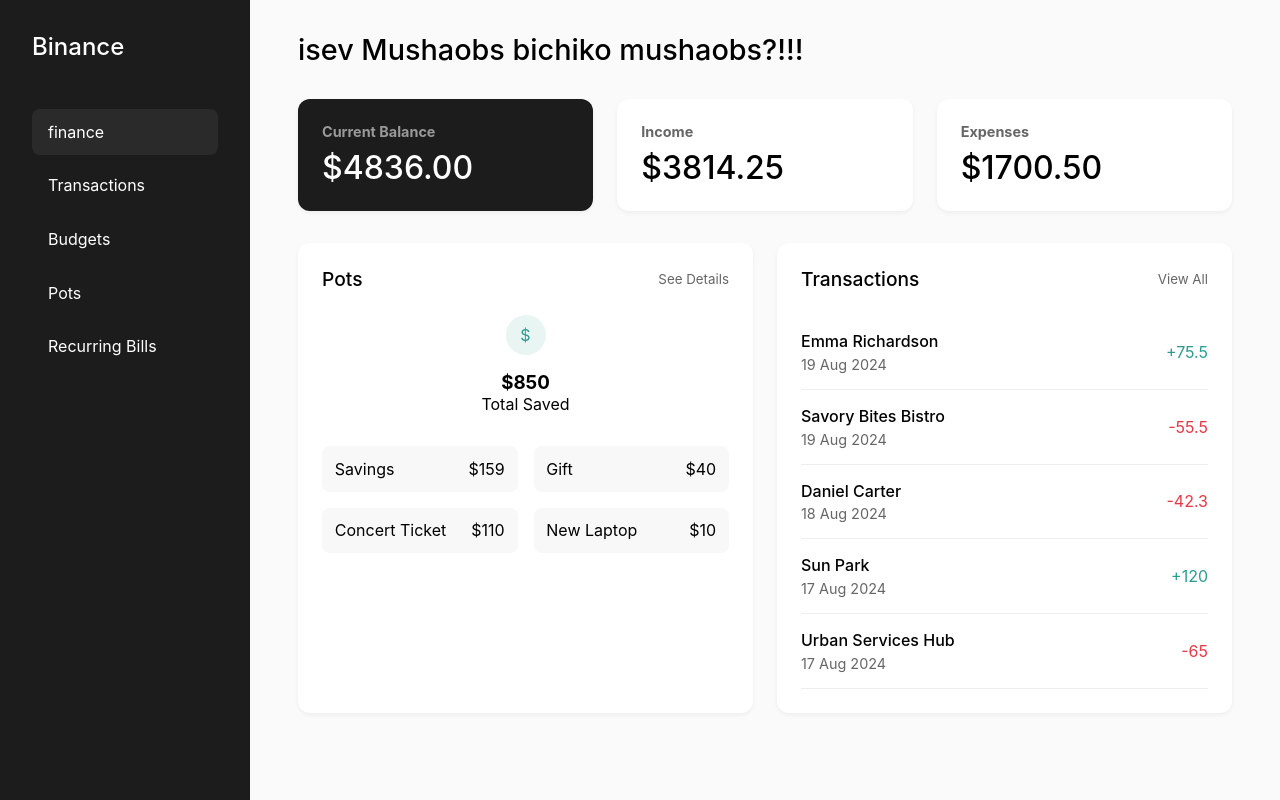
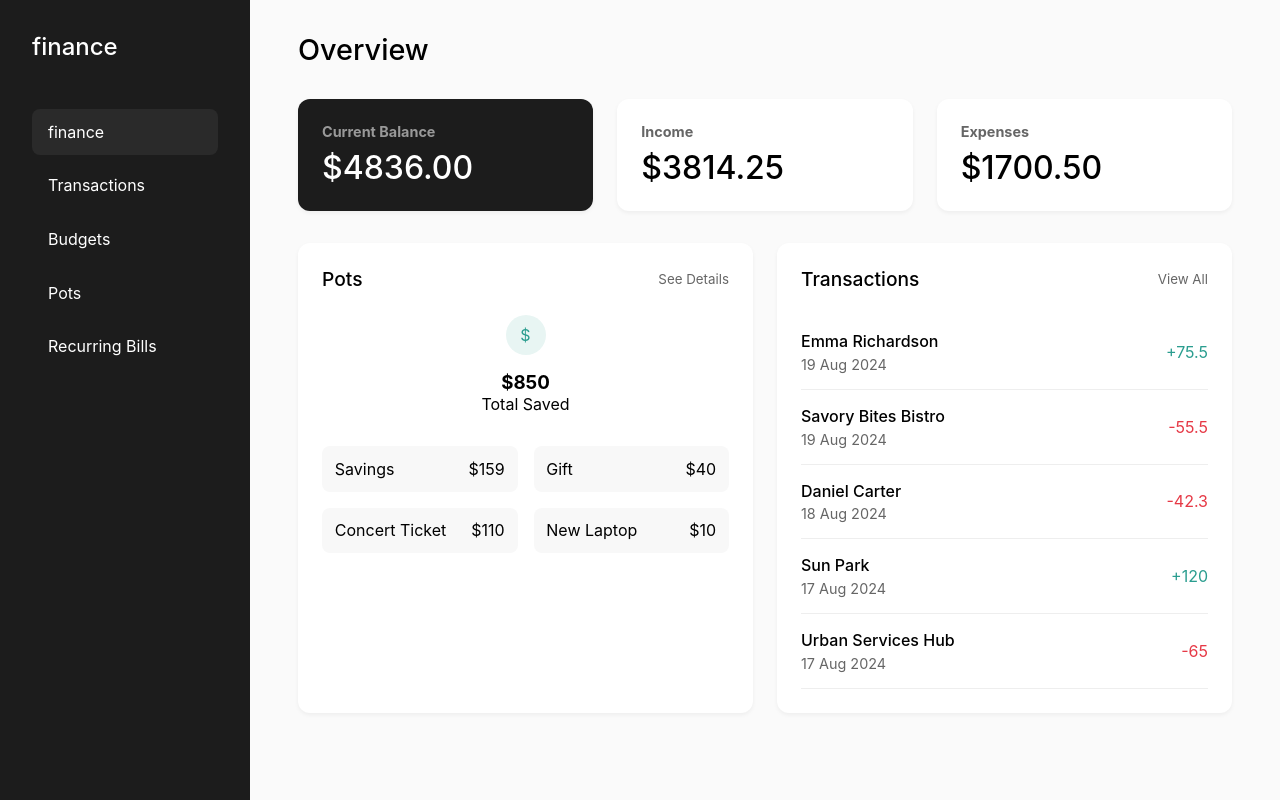
Before and after one commit to Levvani/PW-Final, a React (Create React App) app: page / in a window 1280 px wide. Built offline with nearby package versions, Linux system fonts and the light colour scheme.

Commit message:
works again

```diff
--- a/src/App.js
+++ b/src/App.js
@@ -27,7 +27,7 @@ function App() {
   return (
     <div className="finance-dashboard">
       <nav className="sidebar">
-        <h1 data-testid="1">Binance</h1>
+        <h1 data-testid="1">finance</h1>
         <ul>
           <li className="active">finance</li>
           <li>Transactions</li>
@@ -38,7 +38,7 @@ function App() {
       </nav>
 
       <main className="main-content">
-        <h2>isev Mushaobs bichiko mushaobs?!!!</h2>
+        <h2>Overview</h2>
 
         <div className="balance-cards">
           <div className="balance-card current-balance">
```
